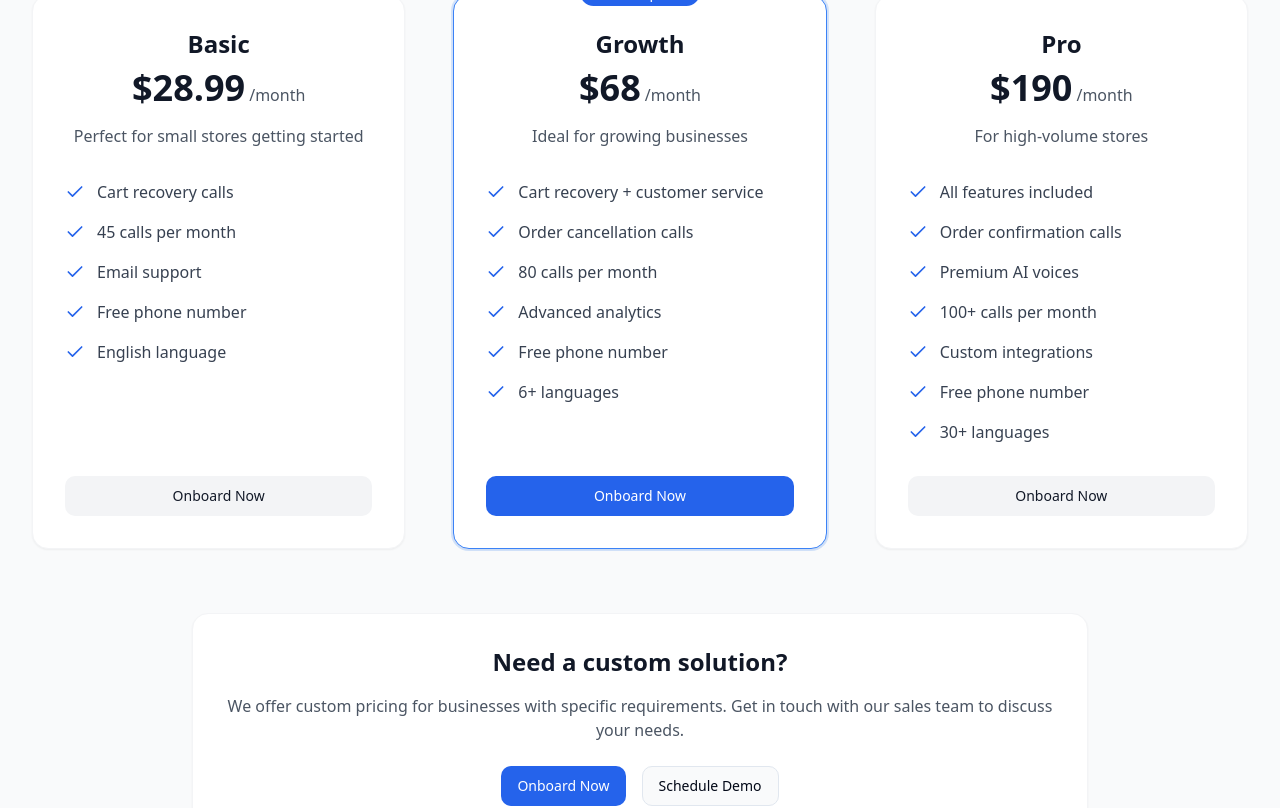
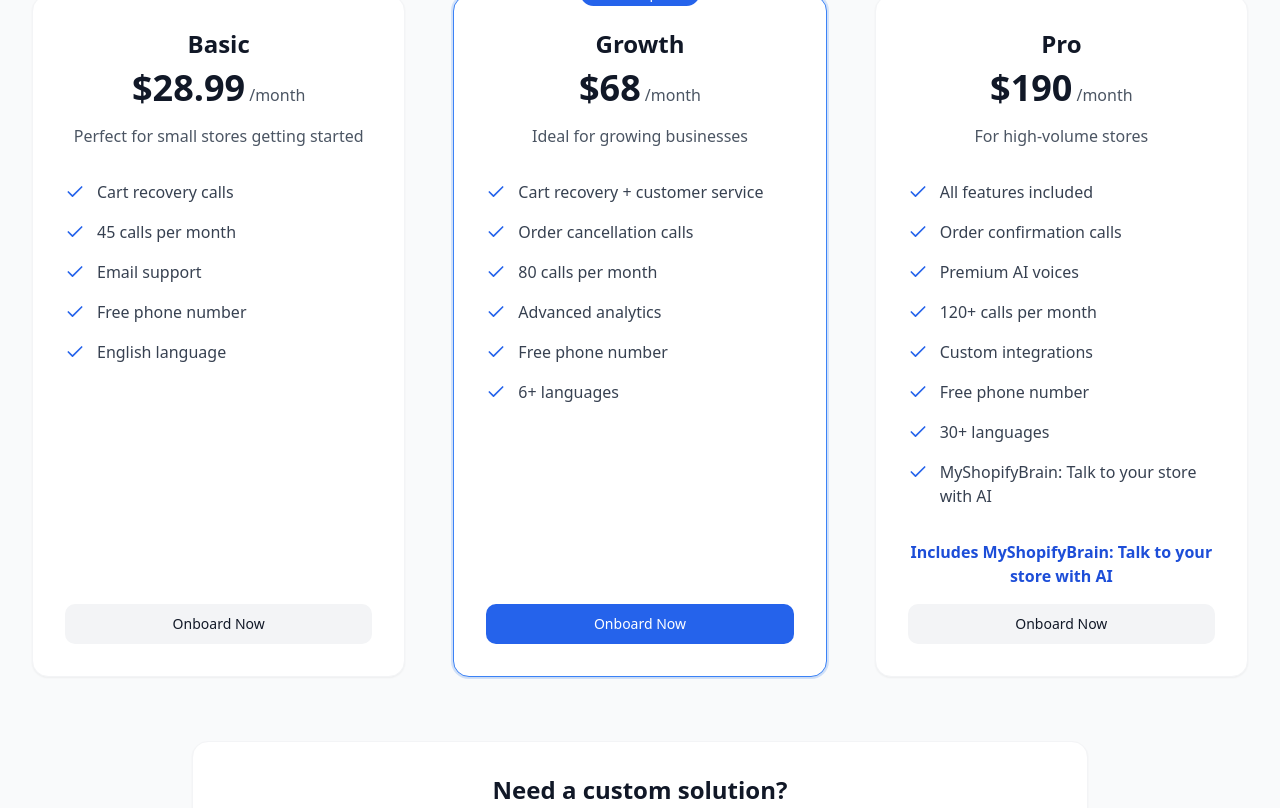
Before and after one commit to razajohri/lunalink-real, a React (Vite) app: page / in a window 1280 px wide. Shown: the part 6024-6832 px from the top of the page. Built offline with nearby package versions, Linux system fonts and the light colour scheme.

Commit message:
okaythisis

```diff
--- a/src/components/landing/Pricing.tsx
+++ b/src/components/landing/Pricing.tsx
@@ -43,10 +43,11 @@ const plans = [
       "All features included",
       "Order confirmation calls",
       "Premium AI voices",
-      "100+ calls per month",
+      "120+ calls per month",
       "Custom integrations",
       "Free phone number",
-      "30+ languages"
+      "30+ languages",
+      "MyShopifyBrain: Talk to your store with AI"
     ],
     popular: false,
     cta: "Onboard Now"
@@ -106,6 +107,12 @@ const Pricing = () => {
                 ))}
               </ul>
 
+              {plan.name === 'Pro' && (
+                <div className="mb-4 text-blue-700 font-semibold text-center">
+                  Includes MyShopifyBrain: Talk to your store with AI
+                </div>
+              )}
+
               <Button
                 onClick={handleOnboard}
                 className={`w-full mt-auto ${
```
